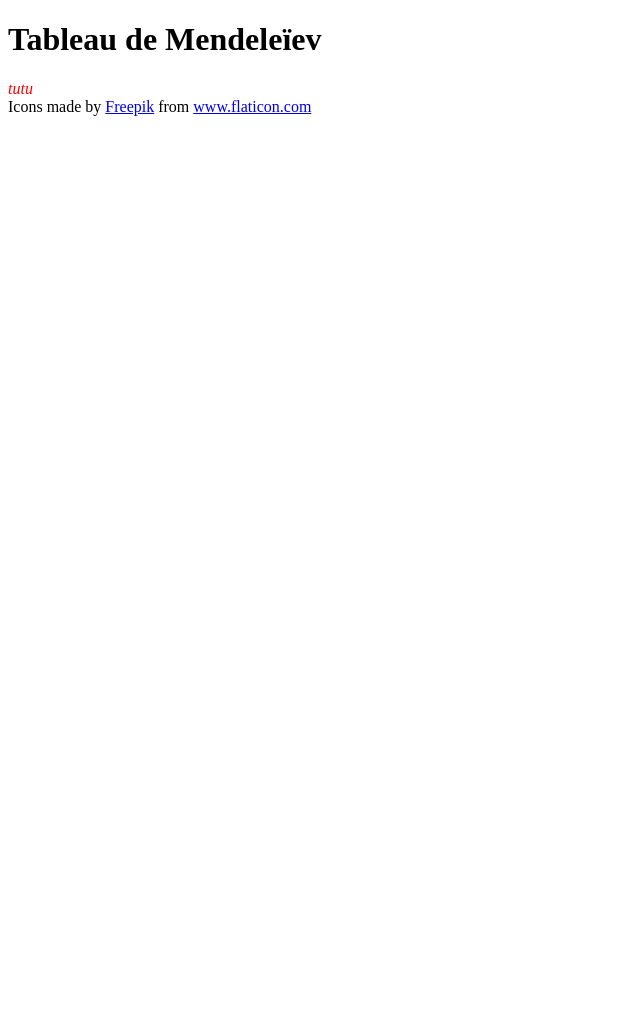
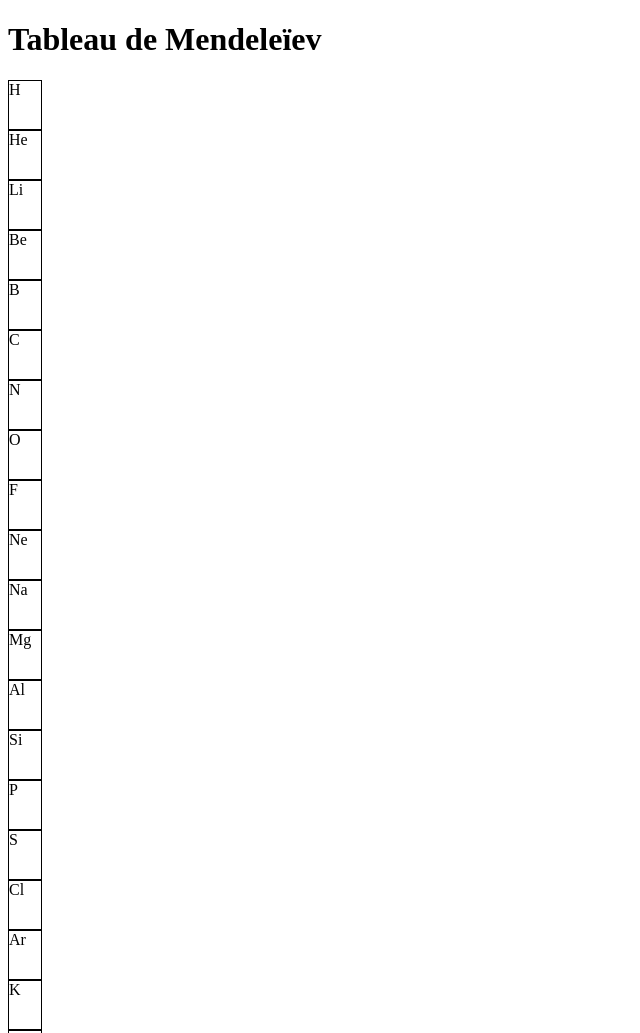
Before and after one commit to jlg-formation/tsr-juillet-2021, a website built with webpack: page front/src/index.html in a window 1280 px wide. Shown: the top 1033 px of the page, without its empty margins (0-640 px from the left). Before the commit the page ends 800 px from the top, so only its background shows below. Built offline with nearby package versions, Linux system fonts and the light colour scheme; files whose address does not match are found by name.

Commit message:
dev: added chemical element in div

```diff
--- a/front/src/Mendeleev.ts
+++ b/front/src/Mendeleev.ts
@@ -13,6 +13,11 @@ export class Mendeleev {
     // plug csv into html
     const div = document.querySelector("div.tableau") as Element;
     console.log("div: ", div);
-    div.innerHTML = "<i>tutu</i>";
+    div.innerHTML = "";
+    const selection = d3.select(div).selectAll("div").data(csv);
+    selection
+      .enter()
+      .append("div")
+      .text((d) => (d as any).Symbol);
   }
 }
--- a/front/src/style.scss
+++ b/front/src/style.scss
@@ -1,3 +1,7 @@
 div.tableau {
-  color: red;
+  div {
+    border: 0.1em solid black;
+    height: 3em;
+    width: 2em;
+  }
 }
```
